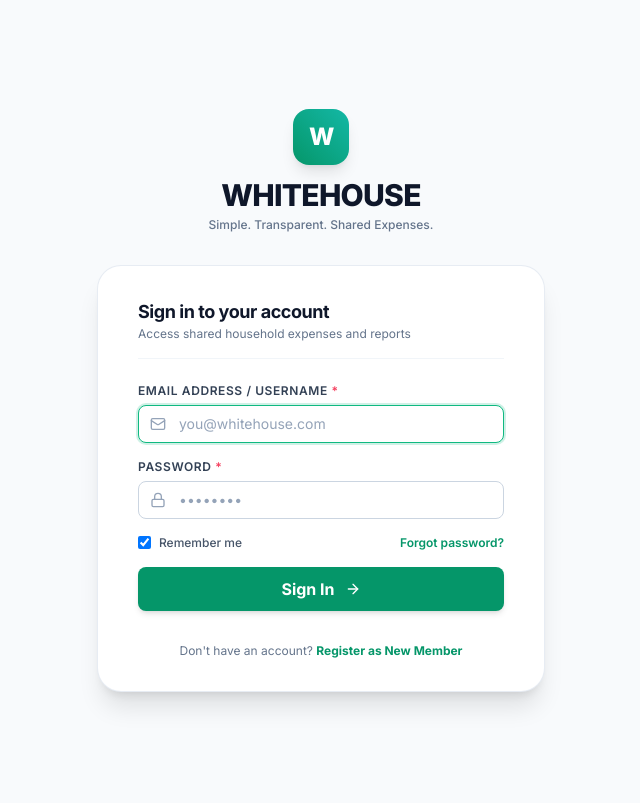
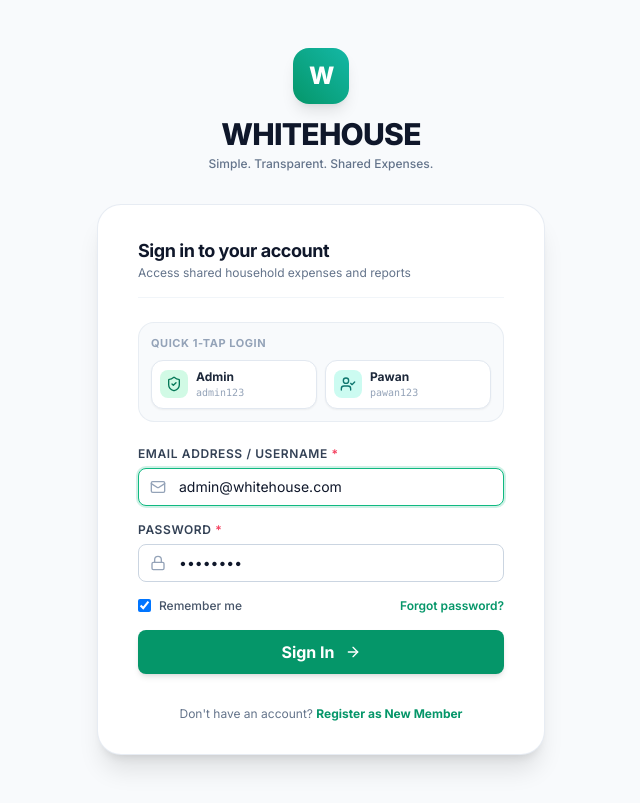
Before and after one commit to PawanPawar03/Expanses-Calculation, a React (Vite) app in the folder client/: page /#/login in a window 1280 px wide. Shown: the whole page, without its empty margins (319-959 px from the left). Built offline with nearby package versions, Linux system fonts and the light colour scheme; no server answers.

Commit message:
feat: add 1-tap login buttons and flexible email/username credential support

```diff
--- a/client/src/pages/auth/LoginPage.tsx
+++ b/client/src/pages/auth/LoginPage.tsx
@@ -5,7 +5,7 @@ import { useApp } from '../../context/AppContext';
 import { api } from '../../lib/api';
 import { Input } from '../../components/ui/Input';
 import { Button } from '../../components/ui/Button';
-import { Lock, Mail, ArrowRight } from 'lucide-react';
+import { Lock, Mail, ArrowRight, ShieldCheck, UserCheck } from 'lucide-react';
 
 export const LoginPage: React.FC = () => {
   const { user, isAuthenticated, login } = useAuth();
@@ -13,8 +13,8 @@ export const LoginPage: React.FC = () => {
   const navigate = useNavigate();
   const location = useLocation();
 
-  const [email, setEmail] = useState('');
-  const [password, setPassword] = useState('');
+  const [email, setEmail] = useState('admin@whitehouse.com');
+  const [password, setPassword] = useState('admin123');
   const [rememberMe, setRememberMe] = useState(true);
   const [isLoading, setIsLoading] = useState(false);
   const [error, setError] = useState<string | null>(null);
@@ -42,7 +42,7 @@ export const LoginPage: React.FC = () => {
     try {
       const res = await api.post('/auth/login', {
         email: email.trim(),
-        password,
+        password: password.trim(),
         rememberMe,
       });
 
@@ -58,6 +58,8 @@ export const LoginPage: React.FC = () => {
         } else {
           navigate('/dashboard', { replace: true });
         }
+      } else {
+        setError(res.message || 'Invalid email or password.');
       }
     } catch (err: any) {
       console.error('Login failure:', err);
@@ -65,6 +67,12 @@ export const LoginPage: React.FC = () => {
     } finally {
       setIsLoading(false);
     }
+  };
+
+  const setCredentials = (userEmail: string, userPass: string) => {
+    setEmail(userEmail);
+    setPassword(userPass);
+    setError(null);
   };
 
   return (
@@ -88,6 +96,42 @@ export const LoginPage: React.FC = () => {
             <p className="text-xs text-slate-500">Access shared household expenses and reports</p>
           </div>
 
+          {/* 1-Click Quick Fill Presets */}
+          <div className="rounded-2xl bg-slate-50 p-3 border border-slate-200/70 space-y-2">
+            <p className="text-[11px] font-bold uppercase tracking-wider text-slate-400">
+              Quick 1-Tap Login
+            </p>
+            <div className="grid grid-cols-2 gap-2">
+              <button
+                type="button"
+                onClick={() => setCredentials('admin@whitehouse.com', 'admin123')}
+                className="flex items-center gap-2 p-2 rounded-xl bg-white border border-slate-200 hover:border-emerald-500 hover:bg-emerald-50/50 transition-all text-left shadow-sm group"
+              >
+                <div className="h-7 w-7 rounded-lg bg-emerald-100 text-emerald-700 flex items-center justify-center font-bold text-xs">
+                  <ShieldCheck className="w-4 h-4" />
+                </div>
+                <div>
+                  <p className="text-xs font-bold text-slate-800 group-hover:text-emerald-700">Admin</p>
+                  <p className="text-[10px] text-slate-400 font-mono">admin123</p>
+                </div>
+              </button>
+
+              <button
+                type="button"
+                onClick={() => setCredentials('pawan@whitehouse.com', 'pawan123')}
+                className="flex items-center gap-2 p-2 rounded-xl bg-white border border-slate-200 hover:border-emerald-500 hover:bg-emerald-50/50 transition-all text-left shadow-sm group"
+              >
+                <div className="h-7 w-7 rounded-lg bg-teal-100 text-teal-700 flex items-center justify-center font-bold text-xs">
+                  <UserCheck className="w-4 h-4" />
+                </div>
+                <div>
+                  <p className="text-xs font-bold text-slate-800 group-hover:text-emerald-700">Pawan</p>
+                  <p className="text-[10px] text-slate-400 font-mono">pawan123</p>
+                </div>
+              </button>
+            </div>
+          </div>
+
           {error && (
             <div className="p-3.5 bg-rose-50 border border-rose-200 rounded-xl text-rose-700 text-xs font-medium">
               {error}
@@ -98,8 +142,8 @@ export const LoginPage: React.FC = () => {
             <div>
               <Input
                 label="Email Address / Username"
-                type="email"
-                placeholder="you@whitehouse.com"
+                type="text"
+                placeholder="admin@whitehouse.com or admin"
                 value={email}
                 onChange={(e) => setEmail(e.target.value)}
                 prefixIcon={<Mail className="w-4 h-4" />}
```
Also changed, not shown: 1 other file (tests, documents, lock files or other folders).
